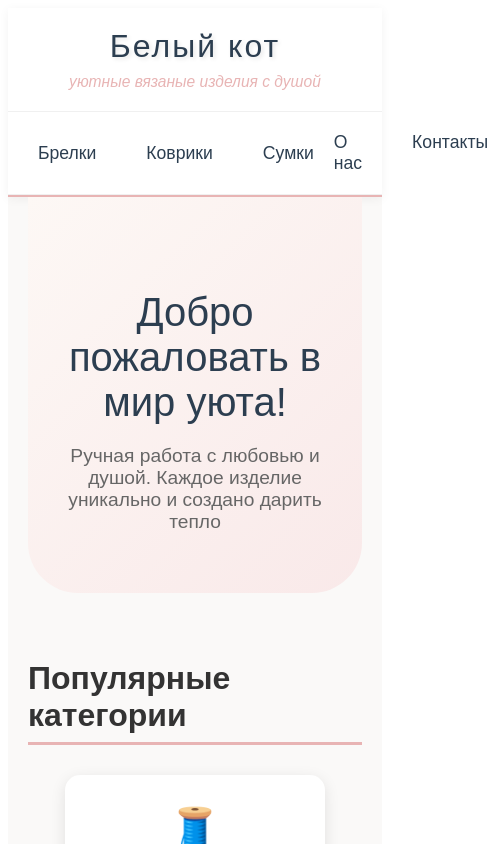
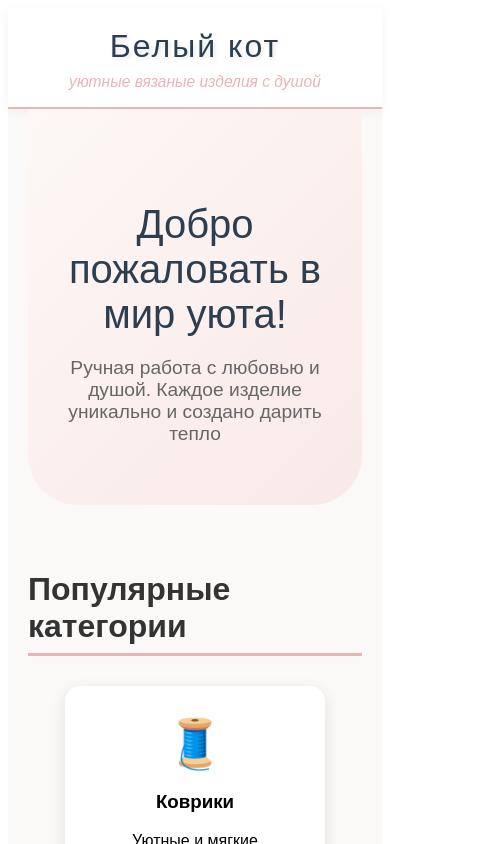
Before and after one commit to HoRonTy/White_cat_site, a React (Vite) app: page / in a window 390 px wide. Shown: the top 844 px of the page, 498 px wide, since content can reach past the window. Built offline with nearby package versions, Linux system fonts and the light colour scheme.

Commit message:
Update Navigation.jsx

```diff
--- a/src/components/Navigation.jsx
+++ b/src/components/Navigation.jsx
@@ -1,7 +1,7 @@
 import React from 'react'
 import { Link, useLocation } from 'react-router-dom'
 
-const Navigation = () => {
+const Navigation = ({ mobileMenuOpen }) => {
   const location = useLocation()
 
   const isActive = (path) => {
@@ -14,29 +14,24 @@ const Navigation = () => {
     fontSize: '1.1rem',
     fontWeight: isActive(path) ? 'bold' : 'normal',
     padding: '5px 10px',
-    transition: 'color 0.3s'
+    transition: 'color 0.3s',
+    display: 'block'
   })
 
   return (
     <nav style={{
-      display: 'flex',
-      justifyContent: 'space-between',
-      alignItems: 'center',
-      maxWidth: '1200px',
-      margin: '20px auto 0',
-      padding: '15px 20px',
-      borderTop: '1px solid #f0f0f0',
-      borderBottom: '1px solid #f0f0f0'
+      ...navStyle,
+      display: window.innerWidth <= 768 ? (mobileMenuOpen ? 'block' : 'none') : 'flex'
     }}>
-      {/* Левое меню - категории товаров */}
-      <div style={{ display: 'flex', gap: '30px' }}>
+      {/* Левое меню */}
+      <div style={navSectionStyle}>
         <Link to="/brelki" style={linkStyle('/brelki')}>Брелки</Link>
         <Link to="/kovriki" style={linkStyle('/kovriki')}>Коврики</Link>
         <Link to="/sumki" style={linkStyle('/sumki')}>Сумки</Link>
       </div>
 
-      {/* Правое меню - информация */}
-      <div style={{ display: 'flex', gap: '30px' }}>
+      {/* Правое меню */}
+      <div style={navSectionStyle}>
         <Link to="/about" style={linkStyle('/about')}>О нас</Link>
         <Link to="/contacts" style={linkStyle('/contacts')}>Контакты</Link>
       </div>
@@ -44,4 +39,30 @@ const Navigation = () => {
   )
 }
 
+const navStyle = {
+  justifyContent: 'space-between',
+  alignItems: 'center',
+  maxWidth: '1200px',
+  margin: '20px auto 0',
+  padding: '15px 20px',
+  borderTop: '1px solid #f0f0f0',
+  borderBottom: '1px solid #f0f0f0',
+  '@media (max-width: 768px)': {
+    flexDirection: 'column',
+    padding: '10px',
+    margin: '10px auto',
+    textAlign: 'center'
+  }
+}
+
+const navSectionStyle = {
+  display: 'flex',
+  gap: '30px',
+  '@media (max-width: 768px)': {
+    flexDirection: 'column',
+    gap: '10px',
+    marginBottom: '10px'
+  }
+}
+
 export default Navigation
```
